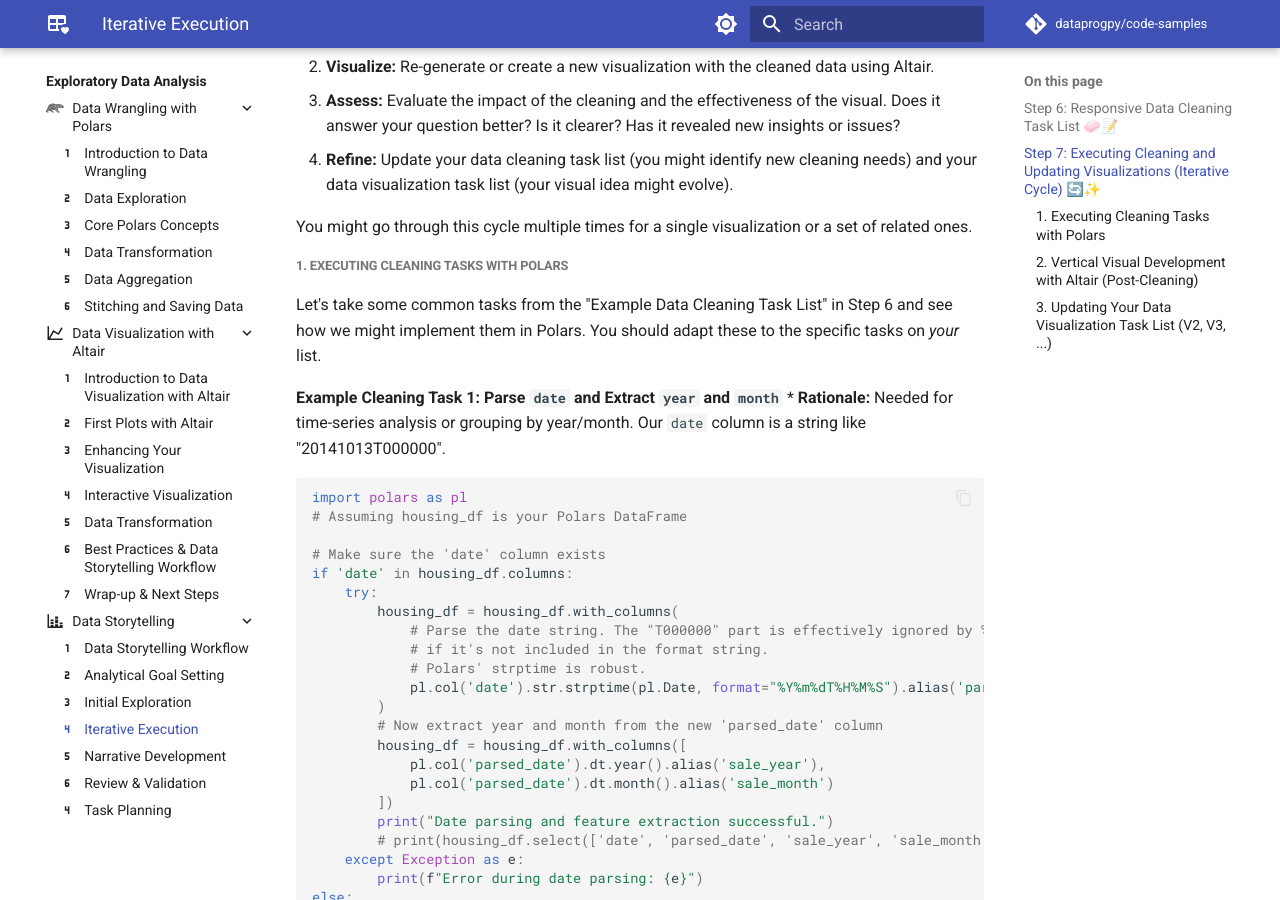
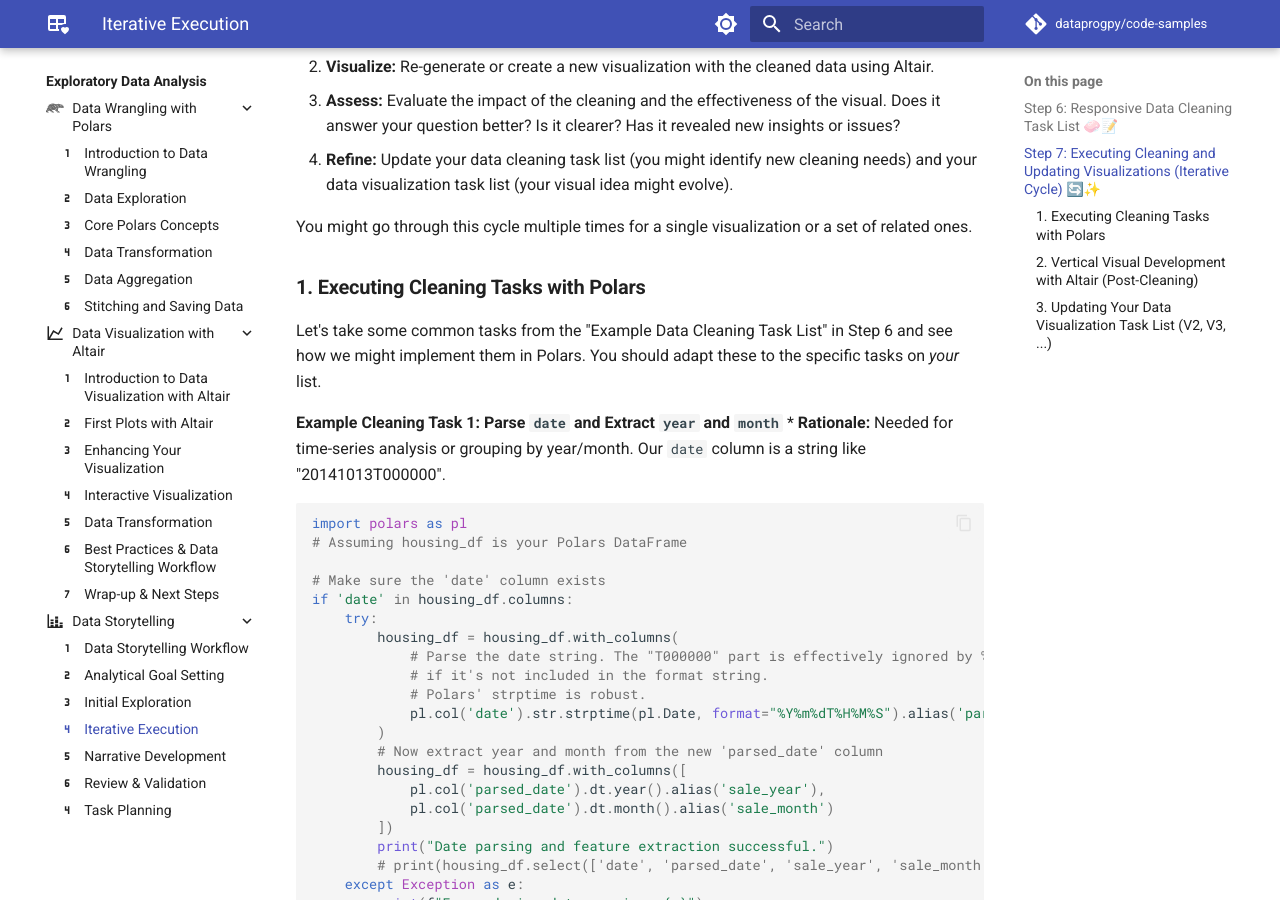
Before and after one commit to dataprogpy/dataprogpy.github.io, an MkDocs documentation site: the page built from docs/eda/data-storytelling/iterative-execution.md, in a window 1280 px wide and 900 px high, scrolled down 5041 px. Built offline with MkDocs 1.6.1 and Material for MkDocs 9.7.7, drawn with Linux system fonts in a browser that asks for light colours; comment, search, counter and statistics services are not loaded.

Commit message:
Update lesson content

````diff
--- a/docs/eda/data-storytelling/iterative-execution.md
+++ b/docs/eda/data-storytelling/iterative-execution.md
@@ -105,7 +105,7 @@
 
 You might go through this cycle multiple times for a single visualization or a set of related ones.
 
-##### **1. Executing Cleaning Tasks with Polars**
+### **1. Executing Cleaning Tasks with Polars**
 
 Let's take some common tasks from the "Example Data Cleaning Task List" in Step 6 and see how we might implement them in Polars. You should adapt these to the specific tasks on *your* list.
 
@@ -186,7 +186,7 @@
     print("Columns 'price' or 'sqft_liv' not found or not numeric. Skipping 'price_per_sqft'.")
 ```
 
-##### **2. Vertical Visual Development with Altair (Post-Cleaning)**
+### **2. Vertical Visual Development with Altair (Post-Cleaning)**
 
 Once you've performed a relevant cleaning or transformation task, revisit the visualization that prompted it. Now, you can also focus on **vertical visual development**: building up a single chart layer by layer to enhance its clarity and communicative power.
 
@@ -247,7 +247,7 @@
 * **Annotations:** Add text or line marks to highlight specific points or trends (e.g., `mark_text()`, `mark_rule()`).
 * **Legends:** Customize legend titles and appearance for clarity.
 
-##### **3. Updating Your Data Visualization Task List (V2, V3, ...)**
+### **3. Updating Your Data Visualization Task List (V2, V3, ...)**
 
 As you clean your data and refine your visuals, your understanding deepens. This often leads to changes in your visualization plan:
 
````
Also changed, not shown: docs/eda/data-storytelling/narrative-building.md (deleted).
